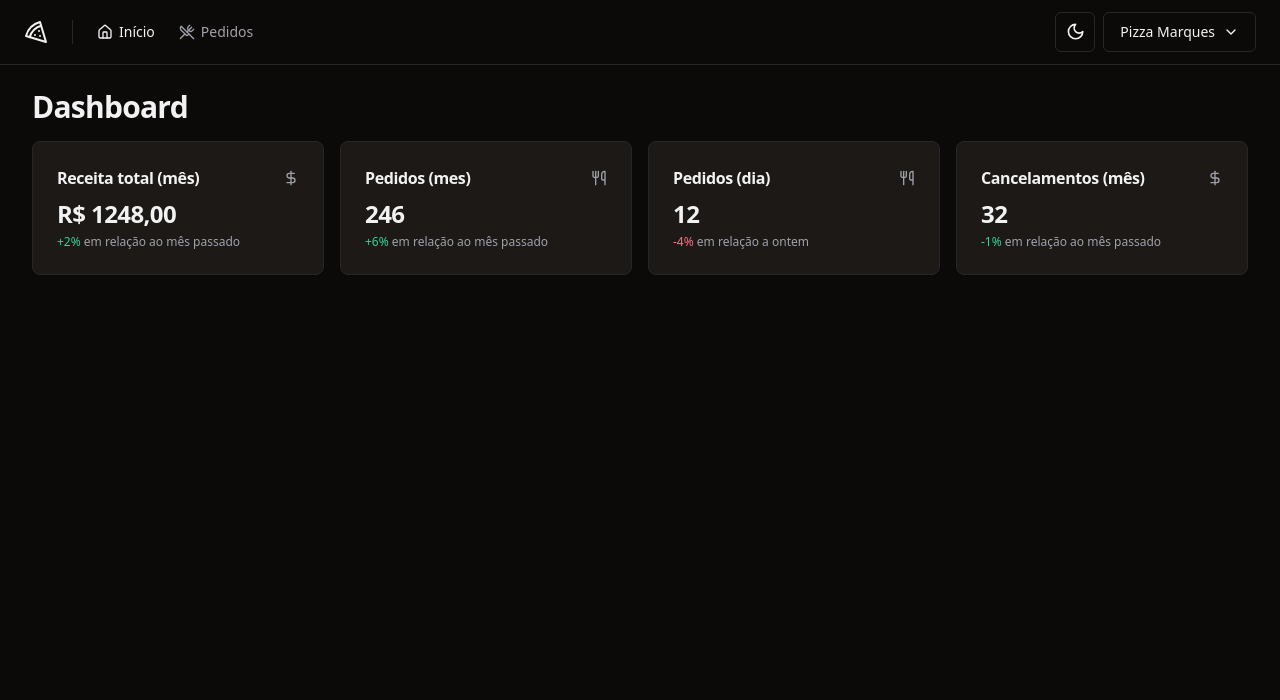
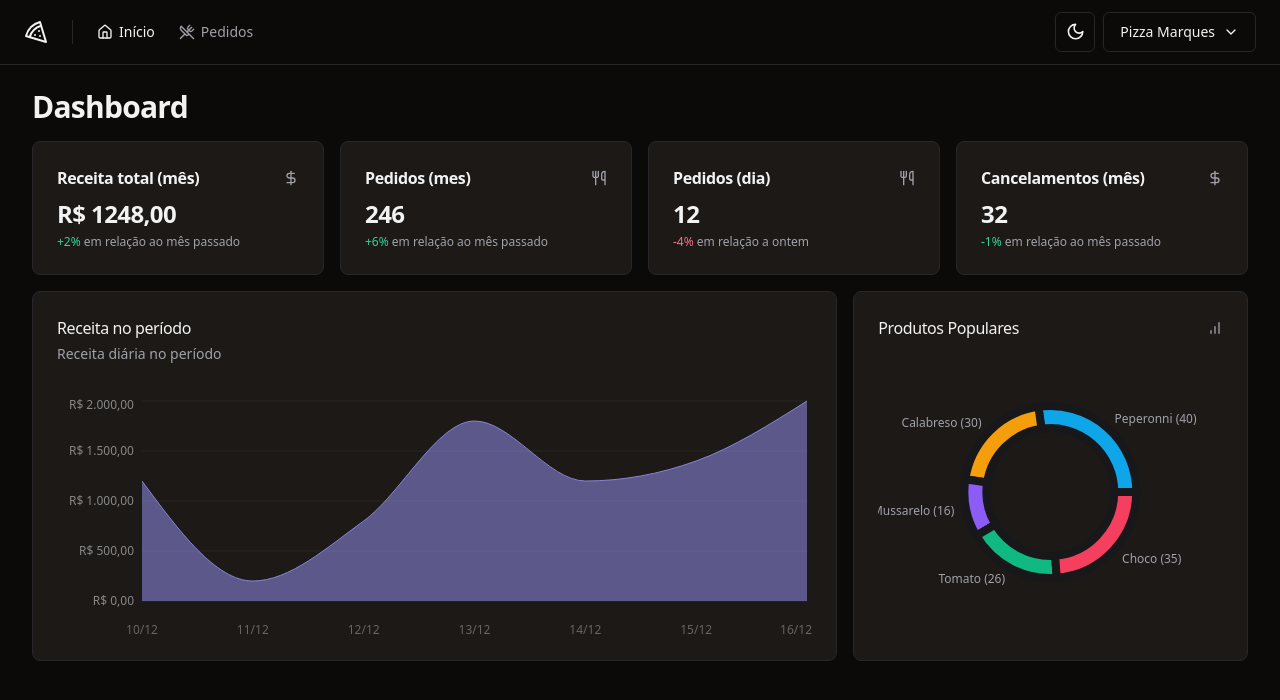
Before and after one commit to PedroMarquesN/pizza-marques, a React (Vite) app: page / in a window 1280 px wide. Shown: the top 700 px of the page. Built offline with nearby package versions, Linux system fonts and the light colour scheme.

Commit message:
Feat: Create Charts dashboard

```diff
--- a/package.json
+++ b/package.json
@@ -27,6 +27,7 @@
     "react-helmet-async": "^2.0.4",
     "react-hook-form": "^7.51.1",
     "react-router-dom": "^6.22.3",
+    "recharts": "^2.12.3",
     "sonner": "^1.4.41",
     "sort-by": "^0.0.2",
     "tailwind-merge": "^2.2.2",
--- a/src/pages/app/dashboard/dashboard.tsx
+++ b/src/pages/app/dashboard/dashboard.tsx
@@ -3,6 +3,8 @@ import {MontRevenueCard} from "@/pages/app/dashboard/mont-revenue-card.tsx";
 import {MonthOrdersAmountCard} from "@/pages/app/dashboard/month-orders-amount-card.tsx";
 import {DayOrdersAmountCard} from "@/pages/app/dashboard/day-orders-amount-card.tsx";
 import {MonthCanceledOrdersAmountCard} from "@/pages/app/dashboard/month-canceled-orders-amount-card.tsx";
+import {RevenueChart} from "@/pages/app/dashboard/revenue-chart.tsx";
+import {PopularProductsChart} from "@/pages/app/dashboard/popular-products-chart.tsx";
 
 export function Dashboard() {
     return(
@@ -15,8 +17,15 @@ export function Dashboard() {
                     <MonthOrdersAmountCard/>
                     <DayOrdersAmountCard />
                     <MonthCanceledOrdersAmountCard />
+                </div>
+
+
+                <div className="grid grid-cols-9 gap-4">
+                    <RevenueChart/>
+                    <PopularProductsChart/>
 
                 </div>
+
             </div>
         </>
 
--- /dev/null
+++ b/src/pages/app/dashboard/popular-products-chart.tsx
@@ -0,0 +1,86 @@
+import {Card, CardContent, CardHeader, CardTitle} from "@/components/ui/card.tsx";
+import { PieChart, Pie, Cell, ResponsiveContainer } from 'recharts';
+import {BarChart} from "lucide-react";
+import colors from 'tailwindcss/colors'
+
+const data = [
+    {product:'Peperonni', amount:40},
+    {product:'Calabreso', amount:30},
+    {product:'Mussarelo', amount:16},
+    {product:'Tomato', amount:26},
+    {product:'Choco', amount:35},
+]
+const COLORS = [
+    colors.sky[500],
+    colors.amber[500],
+    colors.violet[500],
+    colors.emerald[500],
+    colors.rose[500]
+]
+export function PopularProductsChart() {
+    return (
+        <Card className="col-span-3">
+            <CardHeader className="pb-8">
+                <div className="flex items-center justify-between">
+                    <CardTitle className="text-base font-medium">Produtos Populares</CardTitle>
+                    <BarChart  className="h-4 w-4 text-muted-foreground"/>
+
+                </div>
+            </CardHeader>
+            <CardContent>
+                <ResponsiveContainer width="100%" height={240}>
+                    <PieChart style={{fontSize:12}}>
+                        <Pie
+                            nameKey="product"
+                            dataKey="amount"
+                            data={data}
+                            cx="50%"
+                            cy="50%"
+                            outerRadius={86}
+                            innerRadius={64}
+                            strokeWidth={8}
+                            labelLine={false}
+                            label={({
+                                        cx,
+                                        cy,
+                                        midAngle,
+                                        innerRadius,
+                                        outerRadius,
+                                        value,
+                                        index,
+                                    }) => {
+                                const RADIAN = Math.PI / 180
+                                const radius = 12 + innerRadius + (outerRadius - innerRadius)
+                                const x = cx + radius * Math.cos(-midAngle * RADIAN)
+                                const y = cy + radius * Math.sin(-midAngle * RADIAN)
+
+                                return (
+                                    <text
+                                        x={x}
+                                        y={y}
+                                        className="fill-muted-foreground text-xs"
+                                        textAnchor={x > cx ? 'start' : 'end'}
+                                        dominantBaseline="central"
+                                    >
+                                        {data[index].product.length > 12
+                                            ? data[index].product.substring(0, 12).concat('...')
+                                            : data[index].product}{' '}
+                                        ({value})
+                                    </text>
+                                )
+                            }}
+                        >
+                            {data.map((_,index)=> {
+                                return <Cell
+                                    key={`cell-${index}`}
+                                    fill={COLORS[index]}
+                                    className="stroke-zinc-900 hover:opacity-80"/>
+                            })}
+                        </Pie>
+
+                    </PieChart>
+                </ResponsiveContainer>
+            </CardContent>
+        </Card>
+    )
+}
--- /dev/null
+++ b/src/pages/app/dashboard/revenue-chart.tsx
@@ -0,0 +1,47 @@
+import {Card, CardContent, CardDescription, CardHeader, CardTitle} from "@/components/ui/card.tsx";
+import { AreaChart, Area, XAxis, YAxis, CartesianGrid, ResponsiveContainer } from 'recharts';
+
+const data = [
+    {date:'10/12', revenue:1200},
+    {date:'11/12', revenue:200},
+    {date:'12/12', revenue:800},
+    {date:'13/12', revenue:1800},
+    {date:'14/12', revenue:1200},
+    {date:'15/12', revenue:1400},
+    {date:'16/12', revenue:2000}
+]
+export function RevenueChart() {
+    return (
+        <Card className="col-span-6">
+            <CardHeader className="flex-row items-center justify-between pb-8">
+                <div className="space-y-1">
+                    <CardTitle className="text-base font-medium">Receita no período</CardTitle>
+                    <CardDescription>Receita diária no período</CardDescription>
+                </div>
+            </CardHeader>
+            <CardContent>
+                <ResponsiveContainer width="100%" height={240}>
+                    <AreaChart data={data} style={{fontSize:12}}>
+                        <XAxis dataKey="date" tickLine={false} axisLine={false} dy={16}/>
+                        <YAxis
+                            stroke="#888"
+                            axisLine={false}
+                            tickLine={false}
+                            width={80}
+                            tickFormatter={(value: number)=>
+                                value.toLocaleString('pt-BR', {
+                                    style:'currency',
+                                    currency:'BRL'
+                                })
+                            }
+                        />
+                        <CartesianGrid vertical={false} className="stroke-muted"/>
+                        <Area dataKey="revenue" type="monotone" stroke="#8884d8" fill="#8884d8"/>
+
+
+                    </AreaChart>
+                </ResponsiveContainer>
+            </CardContent>
+        </Card>
+    )
+}
```
Also changed, not shown: 1 other file (tests, documents, lock files or other folders).
